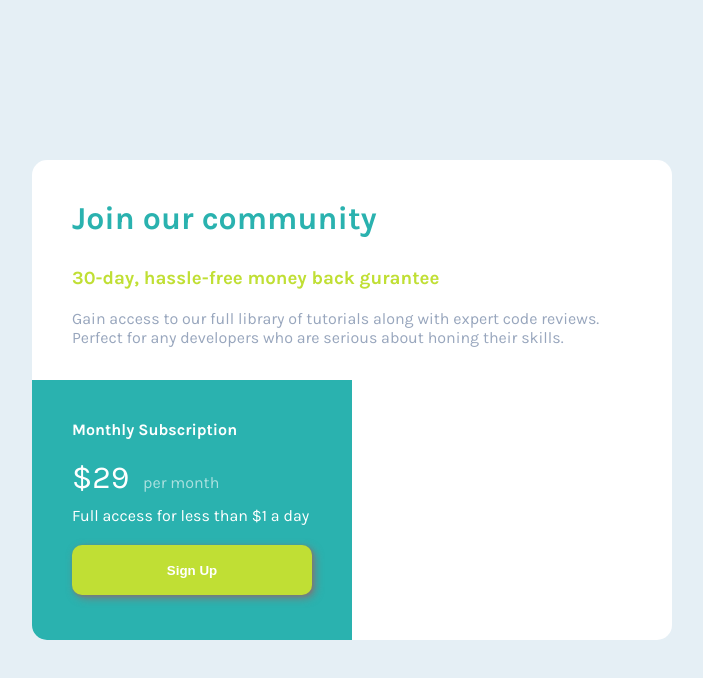
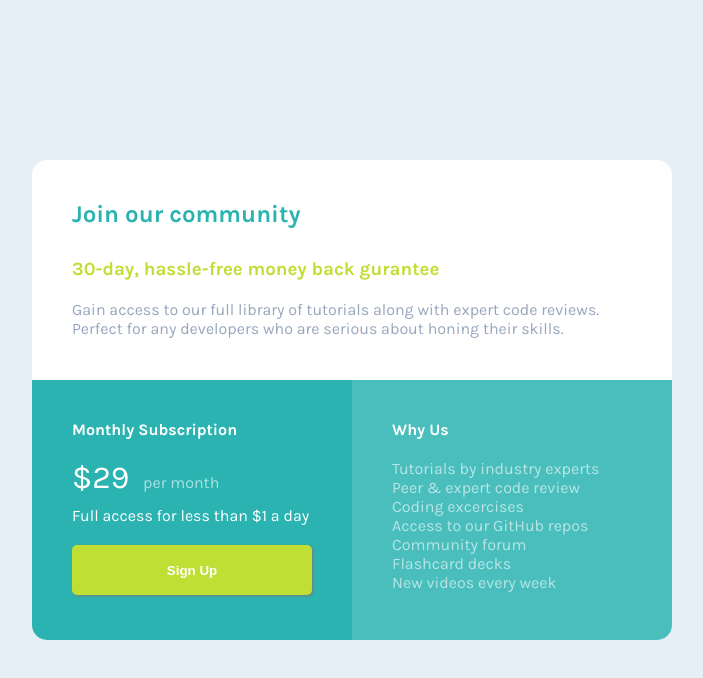
Before and after one commit to hosamelshazly92/single-price-grid-component, a plain HTML site: page index.html in a window 1280 px wide. Shown: the whole page, without its empty margins (288-991 px from the left). Drawn offline with Linux system fonts and the light colour scheme.

Commit message:
create right section

```diff
--- a/index.html
+++ b/index.html
@@ -39,7 +39,19 @@
             <button>Sign Up</button>
         </div>
 
-        <div class="right"></div>
+        <div class="right">
+            <h1>Why Us</h1>
+
+            <ul>
+                <li>Tutorials by industry experts</li>
+                <li>Peer &amp; expert code review</li>
+                <li>Coding excercises</li>
+                <li>Access to our GitHub repos</li>
+                <li>Community forum</li>
+                <li>Flashcard decks</li>
+                <li>New videos every week</li>
+            </ul>
+        </div>
 
     </section>
 
--- a/style.scss
+++ b/style.scss
@@ -6,7 +6,8 @@
 
 //Colors
 
-$Cyan: hsl(179, 62%, 43%);
+$Dark-Cyan: #2bb3b1;
+$Light-Cyan: #4abebd;
 $Bright-Yellow: hsl(71, 73%, 54%);
 
 $Light-Gray: hsl(204, 43%, 93%);
@@ -46,8 +47,8 @@ body {
             padding: 40px;
 
             h1 {
-                color: $Cyan;
-                font-size: 2rem;
+                color: $Dark-Cyan;
+                font-size: 1.5rem;
                 margin-bottom: 30px;
             }
 
@@ -65,7 +66,7 @@ body {
             float: left;
             width: 50%;
             height: 260px;
-            background-color: $Cyan;
+            background-color: $Dark-Cyan;
             color: #fff;
             padding: 40px;
 
@@ -95,16 +96,30 @@ body {
                 background-color: $Bright-Yellow;
                 color: #fff;
                 border: none;
-                border-radius: 10px;
+                border-radius: 5px;
                 font-weight: 700;
-                box-shadow: 3px 3px 9px #7a7a7a,
-                    1px 1px 3px #7a7a7a;
+                box-shadow: 1px 1px 3px #7a7a7a;
             }
         }
 
         .right {
             float: right;
             width: 50%;
+            height: 260px;
+            background-color: $Light-Cyan;
+            color: #fff;
+            padding: 40px;
+
+            h1 {
+                font-size: 1rem;
+                margin-bottom: 20px;
+            }
+
+            ul {
+                list-style-type: none;
+                font-size: 1rem;
+                opacity: 0.6;
+            }
         }
     }
 }
```
Also changed, not shown: compiled.css, 1 other file.
